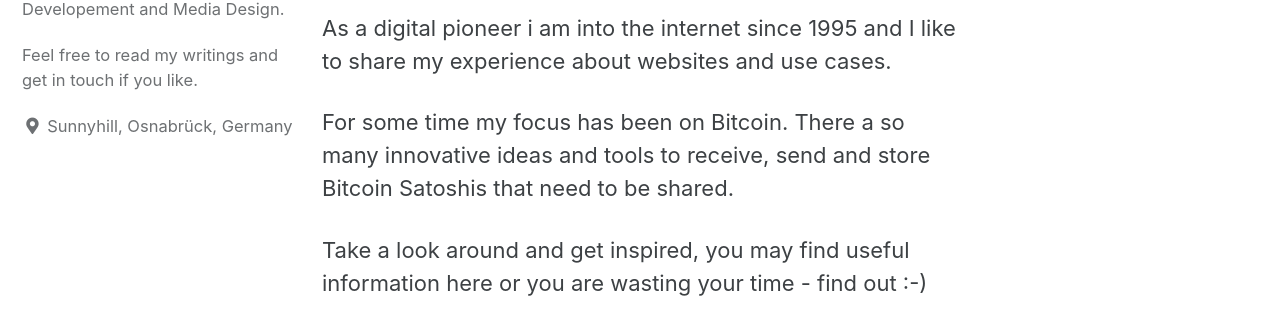
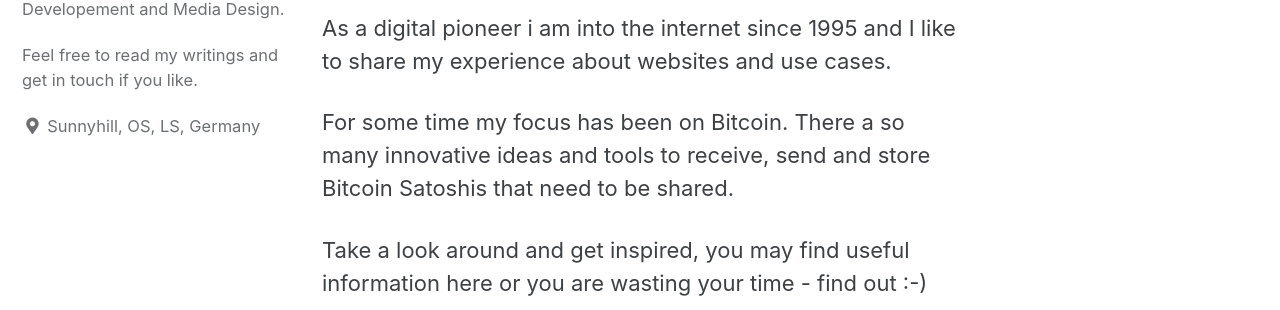
Before and after one commit to diskbuster/diskbuster.github.io, a Jekyll site: the page built from index.markdown, in a window 1280 px wide. Shown: the part 485-795 px from the top of the page. Built offline with Jekyll 4.4.1, drawn with Linux system fonts in a browser that asks for light colours; comment, search, counter and statistics services are not loaded.

Commit message:
Copy non git

```diff
--- a/_config.yml
+++ b/_config.yml
@@ -89,7 +89,7 @@ author:
   lnwidget_button  : "⚡ donate with sats"
   bio              : "<p>I am that guy who take crap off someone when it comes to Internet Developement and Media Design.</p>
   <p>Feel free to read my writings and get in touch if you like."
-  location         : "Sunnyhill, Osnabrück, Germany"
+  location         : "Sunnyhill, OS, LS, Germany"
   email            :
   uri              :
   home             : # null (default), "absolute or relative url to link to author home"
```
